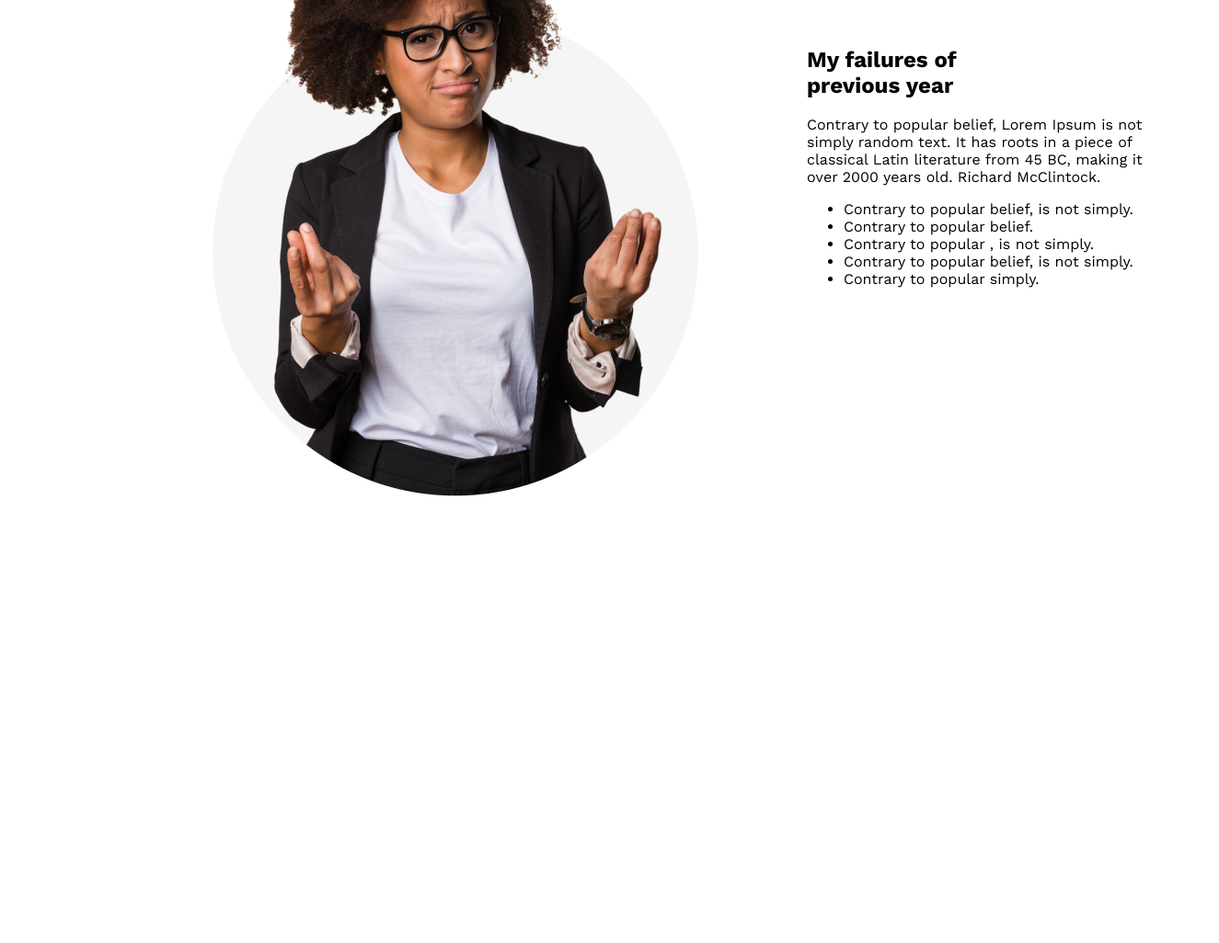
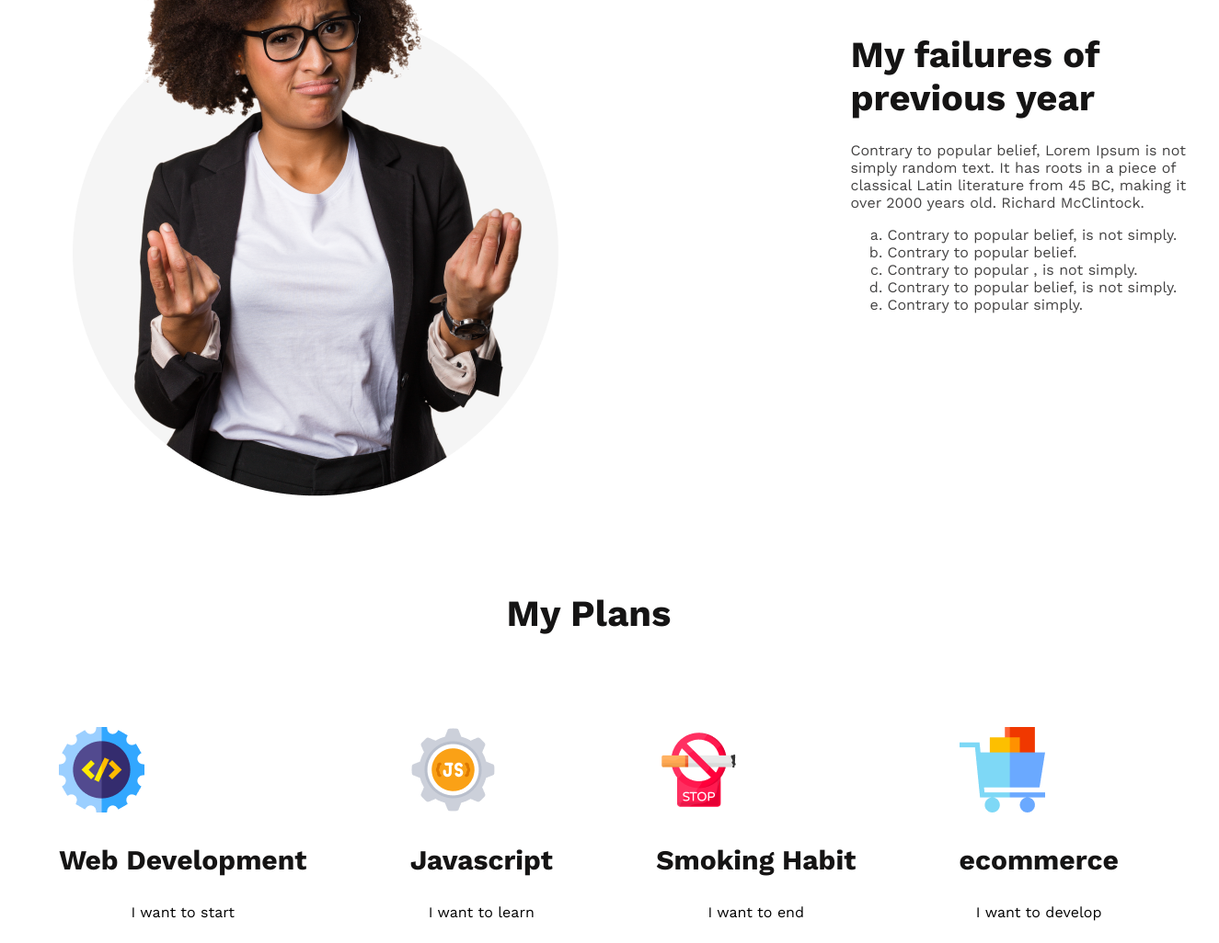
Before and after one commit to sadia111-a/my-new-year-project, a plain HTML site: page index.html in a window 1280 px wide. Shown: the part 992-2018 px from the top of the page at 92% size, 1325 px wide, since content can reach past the window. Before the commit the page ends 1544 px from the top, so only its background shows below. Drawn offline with nearby package versions, Linux system fonts and the light colour scheme.

Commit message:
third page done

```diff
--- a/index.html
+++ b/index.html
@@ -44,13 +44,42 @@
                     roots in a piece of classical Latin literature from 45 BC, making it over 2000 years old. Richard
                     McClintock.</p>
                 <ul class="list">
-                    <li>Contrary to popular belief, is not simply.</li>
+                    <li> Contrary to popular belief, is not simply.</li>
                     <li>Contrary to popular belief.</li>
                     <li>Contrary to popular , is not simply.</li>
                     <li>Contrary to popular belief, is not simply.</li>
                     <li>Contrary to popular simply.</li>
                 </ul>
             </div>
+        </div>
+    </section>
+
+    <section>
+        <h2 class="plan-heading">My Plans</h2>
+        <div class="plan-container">
+
+            <div class="box">
+                <img class="icon-img" src="images/icons/web.png" alt="">
+                <h3 class="icon-heading">Web Development</h3>
+                <p class="icon-pera">I want to start</p>
+            </div>
+
+            <div class="box">
+                <img class="icon-img" src="images/icons/js.png" alt="">
+                <h3 class="icon-heading">Javascript</h3>
+                <p class="icon-pera">I want to learn</p>
+            </div>
+            <div class="box">
+                <img class="icon-img" src="images/icons/smoke.png" alt="">
+                <h3 class="icon-heading">Smoking Habit</h3>
+                <p class="icon-pera">I want to end</p>
+            </div>
+            <div class="box">
+                <img class="icon-img" src="images/icons/ecom.png" alt="">
+                <h3 class="icon-heading">ecommerce</h3>
+                <p class="icon-pera">I want to develop</p>
+            </div>
+
         </div>
     </section>
     <footer>
--- a/styles.css
+++ b/styles.css
@@ -1,10 +1,11 @@
-body{
+body {
     font-family: 'Open Sans', sans-serif;
     font-family: 'Rubik', sans-serif;
     font-family: 'Ubuntu', sans-serif;
     font-family: 'Work Sans', sans-serif;
 }
-.banner-container{
+
+.banner-container {
     background-image: url('images/banner/banner1.png');
 
     height: 800px;
@@ -13,11 +14,13 @@ font-family: 'Work Sans', sans-serif;
     justify-content: center;
     align-items: center;
 }
-.banner{
+
+.banner {
     margin-right: 200px;
 }
-.banner-heading{
-    color:  #151414;
+
+.banner-heading {
+    color: #151414;
     text-align: right;
     font-family: Work Sans;
     font-size: 65px;
@@ -25,8 +28,9 @@ font-family: 'Work Sans', sans-serif;
     font-weight: 700;
 
 }
-.banner-description{
-    color:  #444343;
+
+.banner-description {
+    color: #444343;
     text-align: right;
     font-family: Work Sans;
     font-size: 16px;
@@ -34,7 +38,8 @@ font-family: 'Work Sans', sans-serif;
     font-weight: 400;
 
 }
-.btn{
+
+.btn {
     border-radius: 5px;
     background: #F15B22;
     color: white;
@@ -42,18 +47,74 @@ font-family: 'Work Sans', sans-serif;
     border: 0px;
     margin-top: 32px;
 }
+
 /* main section part */
-.section-container{
+.section-container {
     display: flex;
     align-items: center;
     justify-content: center;
-    gap: 100px;
+    gap: 300px;
 }
-.image{
-    margin-left: 200px;
+
+.image {
+    margin-left: 100px;
 
 }
-.section-read{
+
+.section-read {
     background: #FFF;
 
 }
+
+.section-heading {
+    color: #151414;
+    font-size: 40px;
+    font-weight: 700;
+    margin-bottom: 24px;
+}
+
+.section-description {
+    color: #444343;
+    font-size: 16px;
+    font-weight: 400;
+    width: 400px;
+    margin-bottom: 16px;
+}
+
+.list {
+    color: #444343;
+    font-size: 16px;
+    font-weight: 400;
+    list-style: lower-latin;
+}
+
+.plan-container {
+    display: flex;
+    justify-content: space-around;
+}
+
+.plan-heading {
+    color: #151414;
+    font-size: 40px;
+    font-weight: 700;
+    text-align: center;
+    margin-top: 100px;
+    margin-bottom: 100px;
+}
+.box{
+    align-items: center;
+
+}
+.icon-img {
+ place-items: center;
+}
+
+.icon-heading {
+    color: #151414;
+    text-align: center;
+    font-size: 30px;
+    font-weight: 700;
+}
+.icon-pera{
+    text-align: center;
+}
```
Lines whose indentation alone changed are shown as unchanged.
